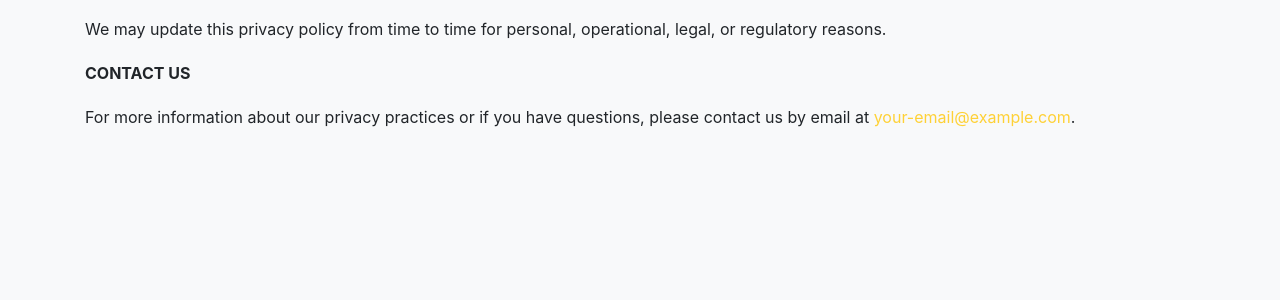
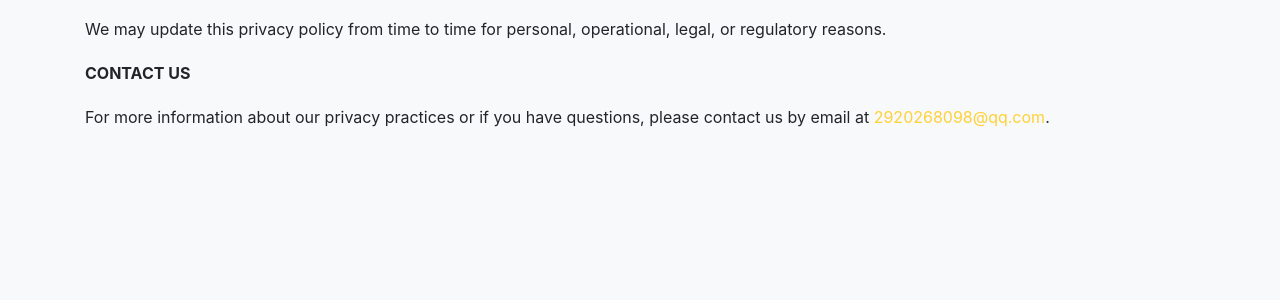
Before and after one commit to boluonai/boluonai.github.io, a Jekyll site: the page built from legal.md, in a window 1280 px wide. Shown: the part 357-657 px from the top of the page. Built offline with Jekyll 4.4.1, drawn with Linux system fonts in a browser that asks for light colours; some web fonts are replaced.

Commit message:
Update _config.yml

```diff
--- a/_config.yml
+++ b/_config.yml
@@ -17,9 +17,9 @@
 baseurl: "" # the subpath of your site, e.g. /blog
 
 title      : Your Awesome Website
-email      : your-email@example.com #this is also the email contact forms will go to
+email      : 2920268098@qq.com #this is also the email contact forms will go to
 description: "Site description"
-author     : Your Name
+author     : bolengni
 # logo:     #optional, defaults to site title
   # path: assets\img\clients\creative-market.jpg
   # height: 60 #height in px, defaults to 52px
```
